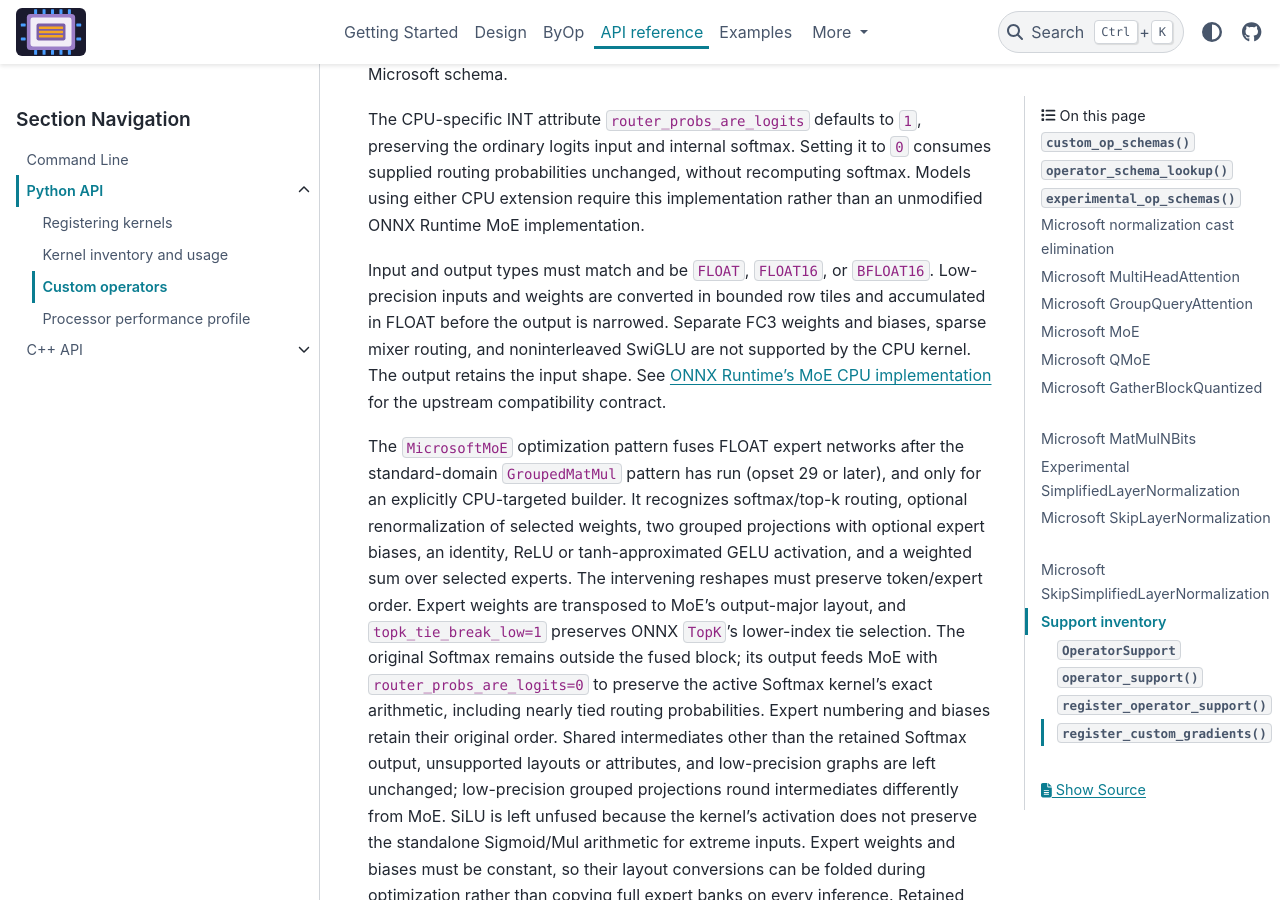
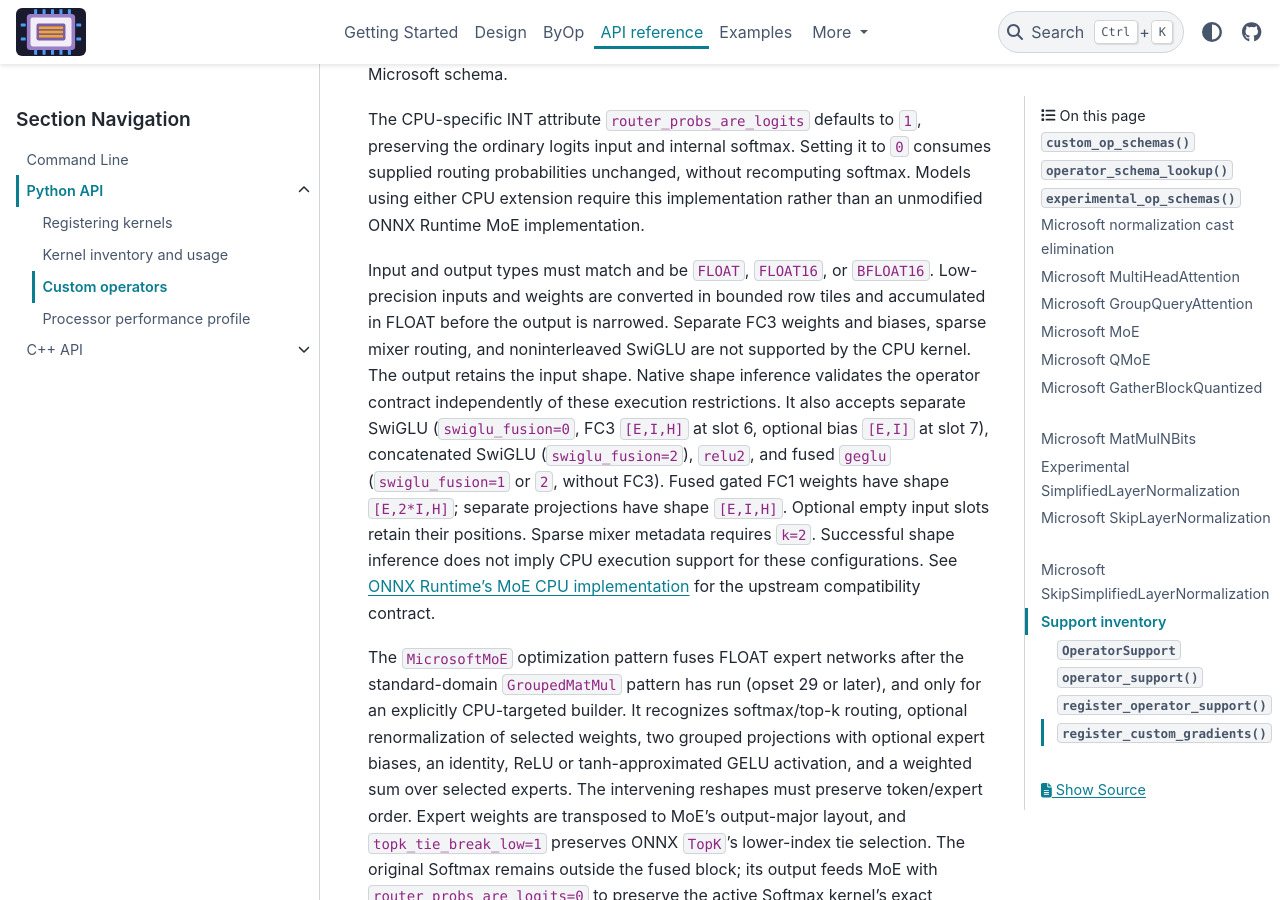
Before and after one commit to xadupre/onnx-light-cpu, a Sphinx documentation site: the page built from docs/api/python/custom_operators.rst, in a window 1280 px wide and 900 px high, scrolled down 3137 px. Built offline with Sphinx 7.4.7 and the PyData theme 0.15.4, drawn with Linux system fonts in a browser that asks for light colours; pages that are not in the unit, such as notebooks, are missing from menus.

Commit message:
Decouple MoE shape inference from CPU execution restrictions (#1103)
* Initial plan

* Separate MoE shape contracts from CPU execution restrictions

Co-authored-by: xadupre <22452781+xadupre@users.noreply.github.com>

---------

Co-authored-by: copilot-swe-agent[bot] <198982749+Copilot@users.noreply.github.com>
Co-authored-by: xadupre <22452781+xadupre@users.noreply.github.com>

```diff
--- a/docs/api/python/custom_operators.rst
+++ b/docs/api/python/custom_operators.rst
@@ -140,6 +140,15 @@ Input and output types must match and be ``FLOAT``, ``FLOAT16``, or
 tiles and accumulated in FLOAT before the output is narrowed. Separate FC3
 weights and biases, sparse mixer routing, and noninterleaved SwiGLU are not
 supported by the CPU kernel. The output retains the input shape.
+Native shape inference validates the operator contract independently of these
+execution restrictions. It also accepts separate SwiGLU (``swiglu_fusion=0``,
+FC3 ``[E,I,H]`` at slot 6, optional bias ``[E,I]`` at slot 7),
+concatenated SwiGLU (``swiglu_fusion=2``), ``relu2``, and fused ``geglu``
+(``swiglu_fusion=1`` or ``2``, without FC3). Fused gated FC1 weights have
+shape ``[E,2*I,H]``; separate projections have shape ``[E,I,H]``.
+Optional empty input slots retain their positions. Sparse mixer metadata
+requires ``k=2``. Successful shape inference does not imply CPU execution
+support for these configurations.
 See `ONNX Runtime's MoE CPU implementation
 <https://github.com/microsoft/onnxruntime/blob/main/onnxruntime/contrib_ops/cpu/moe/moe_cpu.cc>`_
 for the upstream compatibility contract.
```
Also changed, not shown: 3 other files.
